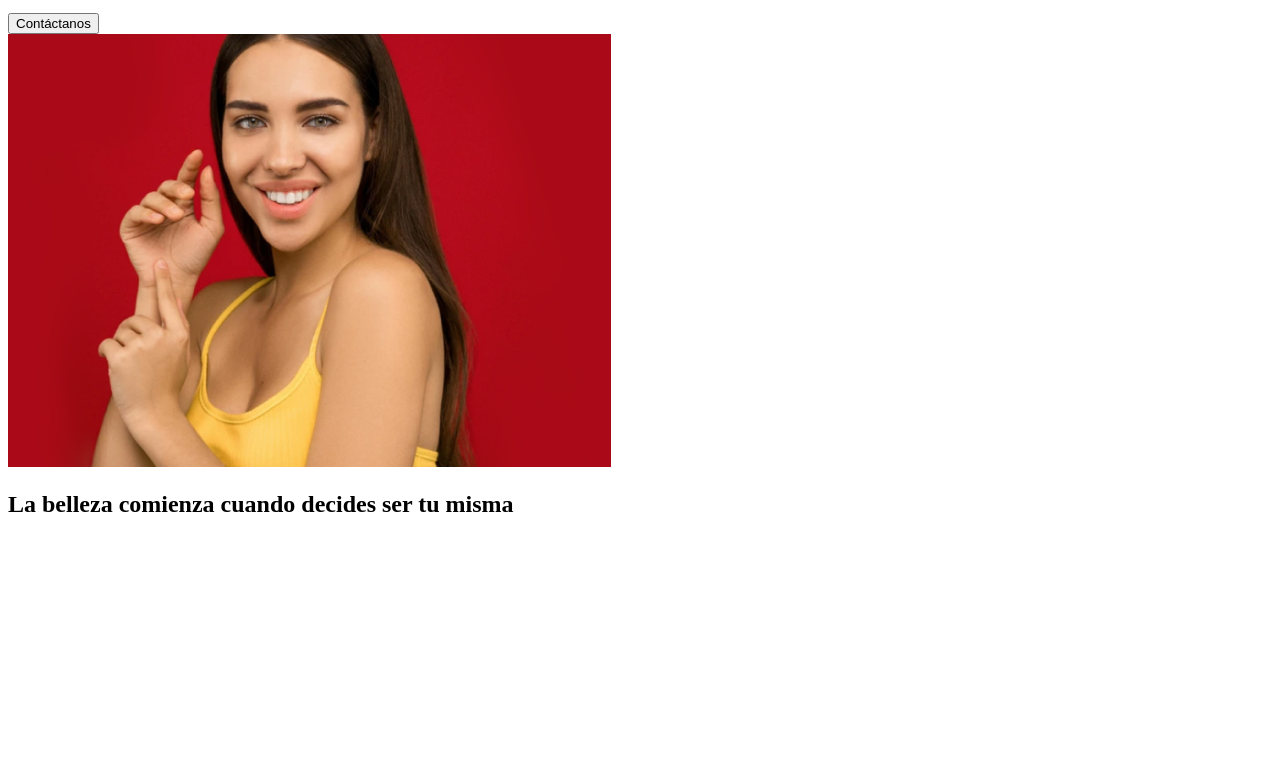
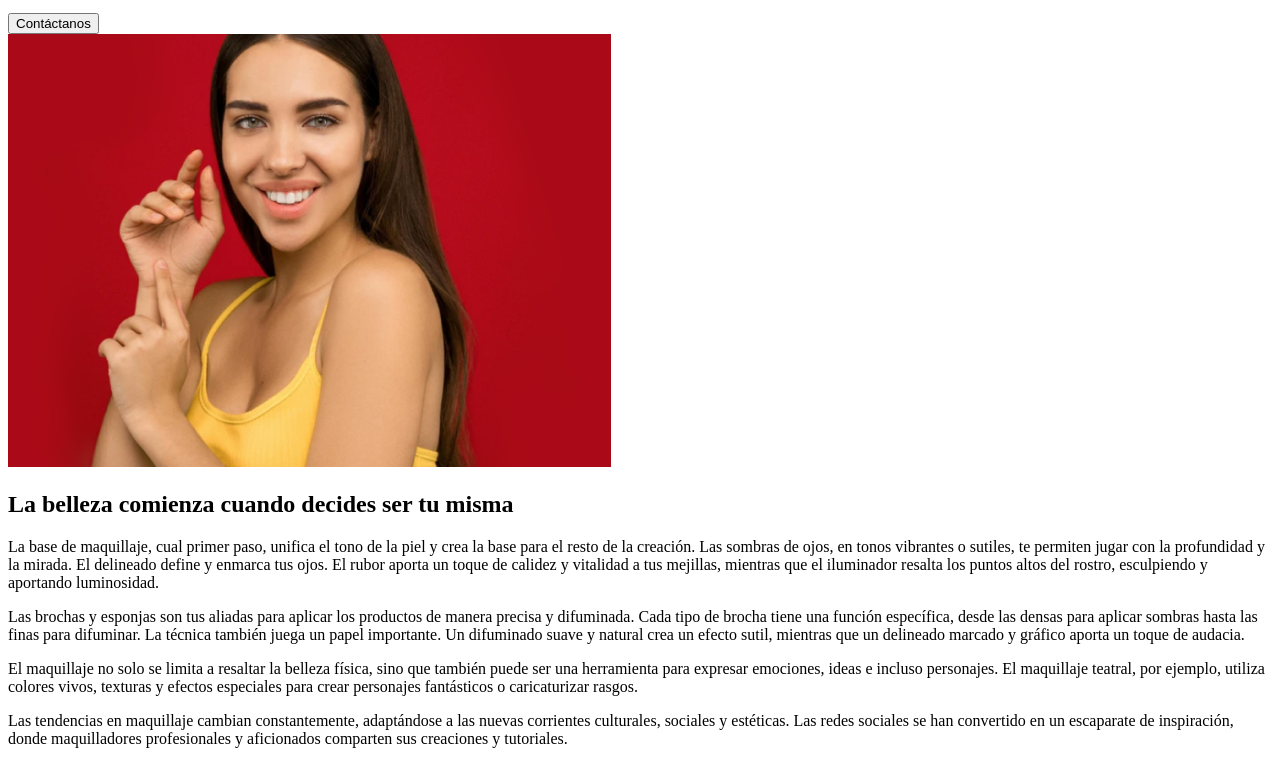
Before and after one commit to lineth01/Cosmetic-Shop, a plain HTML site: page index.html in a window 1280 px wide. Shown: the part 141-905 px from the top of the page. Before the commit the page ends 800 px from the top, so only its background shows below. Drawn offline with Linux system fonts and the light colour scheme.

Commit message:
agregar paneles informativos

```diff
--- a/index.html
+++ b/index.html
@@ -4,10 +4,14 @@
     <meta charset="UTF-8">
     <meta name="viewport" content="width=device-width, initial-scale=1.0">
     <title>Document</title>
+    <meta name="keywords" content="Cosméticos, Belleza, piel, Maquillaje, natural, vegana, coreana, Productos, crema, hidratante, resistente, antiedad, aclarar, Consejos, Tendencias, Tutoriales">
+
+    <meta name="description" content="Luce radiante al natural con cosméticos veganos y coreanos. Descubre nuestra amplia gama de productos para el cuidado de la piel y maquillaje, libres de crueldad animal y elaborados con ingredientes naturales. Mantente a la vanguardia con las últimas tendencias en belleza coreana. Visita nuestra web o tienda física para más información.">
 </head>
 <body>
 
     <header>
+
         <nav>
             <img src="/assets/img.svg" alt="">
             <ul>
@@ -20,9 +24,29 @@
     </header>
 
     <main>
+
         <section>
             <img src="assets/pexels-shiny-diamond-3373740 1.jpg" alt="">
             <h1>La belleza comienza cuando decides ser tu misma</h1>
+        </section>
+
+        <section>
+            <div>
+                <p>La base de maquillaje, cual primer paso, unifica el tono de la piel y crea la base para el resto de la creación. Las sombras de ojos, en tonos vibrantes o sutiles, te permiten jugar con la profundidad y la mirada. El delineado define y enmarca tus ojos. El rubor aporta un toque de calidez y vitalidad a tus mejillas, mientras que el iluminador resalta los puntos altos del rostro, esculpiendo y aportando luminosidad.</p>
+            </div>
+
+            <div>
+                <p>Las brochas y esponjas son tus aliadas para aplicar los productos de manera precisa y difuminada. Cada tipo de brocha tiene una función específica, desde las densas para aplicar sombras hasta las finas para difuminar. La técnica también juega un papel importante. Un difuminado suave y natural crea un efecto sutil, mientras que un delineado marcado y gráfico aporta un toque de audacia.</p>
+            </div>
+
+            <div>
+                <p>El maquillaje no solo se limita a resaltar la belleza física, sino que también puede ser una herramienta para expresar emociones, ideas e incluso personajes. El maquillaje teatral, por ejemplo, utiliza colores vivos, texturas y efectos especiales para crear personajes fantásticos o caricaturizar rasgos.</p>
+            </div>
+
+            <div>
+                <p>Las tendencias en maquillaje cambian constantemente, adaptándose a las nuevas corrientes culturales, sociales y estéticas. Las redes sociales se han convertido en un escaparate de inspiración, donde maquilladores profesionales y aficionados comparten sus creaciones y tutoriales. </p>
+            </div>
+
         </section>
     </main>
 
```
